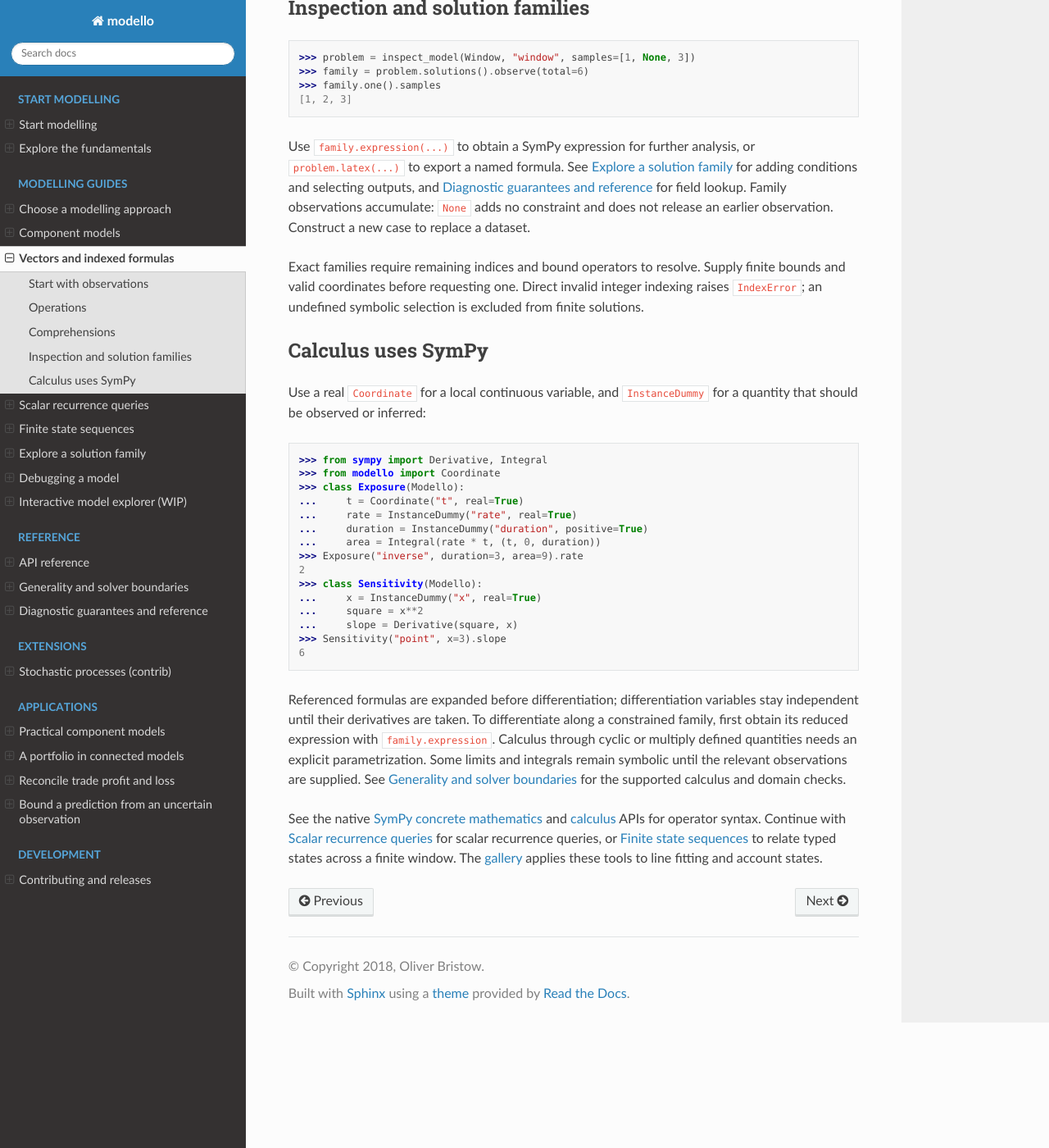
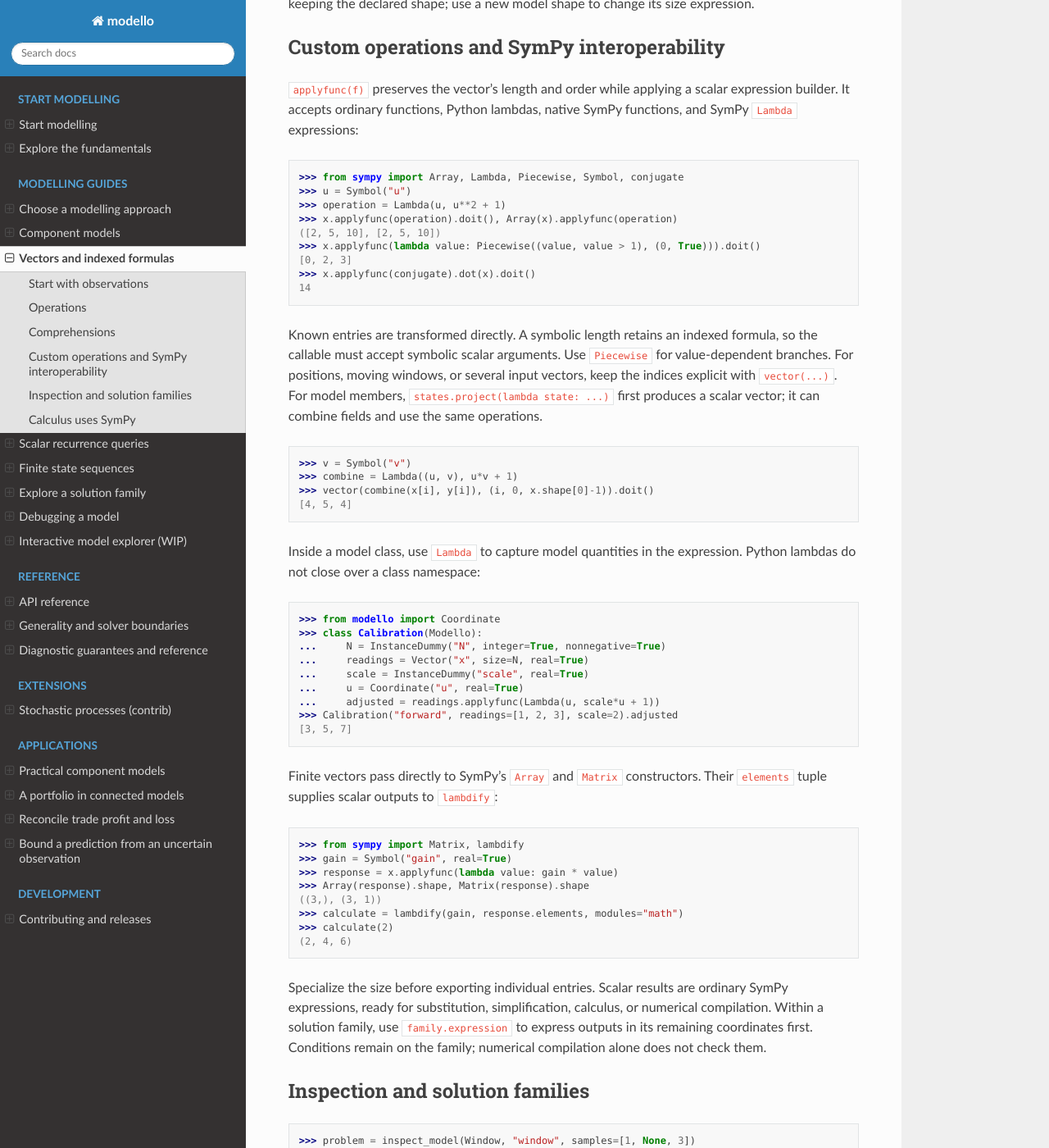
Before and after one commit to Code0x58/modello, a Sphinx documentation site: the page built from docs/vectors.rst, in a window 1280 px wide and 1400 px high, scrolled down 1781 px. Shown: the whole window at 82% size. Built offline with Sphinx 7.4.7 and the Read the Docs theme 3.1.0, drawn with Linux system fonts in a browser that asks for light colours; some of the changed text lies outside the part shown.

Commit message:
Add pointwise vector functions and improve SymPy composition

```diff
--- a/docs/api.rst
+++ b/docs/api.rst
@@ -113,7 +113,7 @@ Coordinates and indexed formulas
 .. autoclass:: Index
 
 .. autoclass:: Vector
-   :members: shape, elements, sum, product, dot, doit
+   :members: shape, elements, applyfunc, sum, product, dot, doit
 
 .. autofunction:: vector
 
--- a/docs/generality.rst
+++ b/docs/generality.rst
@@ -10,6 +10,8 @@ Representations and composition
 
 * :class:`~modello.Vector` contains scalar coordinates. Observed lengths and
   explicit size fields determine its finite shape before scalar solving.
+  ``applyfunc`` accepts symbolic scalar functions and preserves shape; indexed
+  comprehensions also express operations involving positions or several vectors.
   :func:`~modello.model_vector` retains a typed model at each position,
   including its component equations and fixed inner vectors.
 * :func:`~modello.model_recurrence` generates joint equations over a finite
--- a/docs/model-vectors.rst
+++ b/docs/model-vectors.rst
@@ -139,6 +139,10 @@ read. Nested field updates use canonical paths, for example
 when a calculation needs one. It can select nested fields or fixed inner
 positions. Use a projection directly inside an aggregate, as ``total_fees``
 does, instead of declaring extra vectors solely for storage.
+If a Python lambda uses another quantity from its class body, capture that
+quantity in a default argument, such as
+``project(lambda fill, rate=rate: rate * fill.notional)``. Alternatively, use an
+indexed comprehension. Python lambdas do not close over a class namespace.
 
 Each member needs a declared model type and each case needs a finite window.
 Use another construction for different observations, and declare another law
--- a/docs/vectors.rst
+++ b/docs/vectors.rst
@@ -34,6 +34,8 @@ need matching lengths; a vector of size ``N+1`` needs one more entry. ``N=3``
 also requests three unknown entries without supplying a vector. A literal
 ``size=3`` fixes the size.
 Use ``v.shape[0]`` for an unresolved size; ``len(v)`` needs a finite integer.
+``doit()`` leaves an unresolved length symbolic, so native SymPy transformations
+can compose before the size is known. Iteration and export need a finite length.
 Construct another case for a different observation window.
 
 Operations
@@ -87,6 +89,76 @@ assigning the formula:
 This requires every gross return to be positive. Inheritance can refine domains
 or formulas while keeping the declared shape; use a new model shape to change
 its size expression.
+
+.. _custom-vector-operations:
+
+Custom operations and SymPy interoperability
+--------------------------------------------
+
+``applyfunc(f)`` preserves the vector's length and order while applying a scalar
+expression builder. It accepts ordinary functions, Python lambdas, native SymPy
+functions, and SymPy ``Lambda`` expressions:
+
+.. code-block:: pycon
+
+   >>> from sympy import Array, Lambda, Piecewise, Symbol, conjugate
+   >>> u = Symbol("u")
+   >>> operation = Lambda(u, u**2 + 1)
+   >>> x.applyfunc(operation).doit(), Array(x).applyfunc(operation)
+   ([2, 5, 10], [2, 5, 10])
+   >>> x.applyfunc(lambda value: Piecewise((value, value > 1), (0, True))).doit()
+   [0, 2, 3]
+   >>> x.applyfunc(conjugate).dot(x).doit()
+   14
+
+Known entries are transformed directly. A symbolic length retains an indexed
+formula, so the callable must accept symbolic scalar arguments. Use
+``Piecewise`` for value-dependent branches. For positions, moving windows, or
+several input vectors, keep the indices explicit with ``vector(...)``.
+For model members, ``states.project(lambda state: ...)`` first produces a scalar
+vector; it can combine fields and use the same operations.
+
+.. code-block:: pycon
+
+   >>> v = Symbol("v")
+   >>> combine = Lambda((u, v), u*v + 1)
+   >>> vector(combine(x[i], y[i]), (i, 0, x.shape[0]-1)).doit()
+   [4, 5, 4]
+
+Inside a model class, use ``Lambda`` to capture model quantities in the
+expression. Python lambdas do not close over a class namespace:
+
+.. code-block:: pycon
+
+   >>> from modello import Coordinate
+   >>> class Calibration(Modello):
+   ...     N = InstanceDummy("N", integer=True, nonnegative=True)
+   ...     readings = Vector("x", size=N, real=True)
+   ...     scale = InstanceDummy("scale", real=True)
+   ...     u = Coordinate("u", real=True)
+   ...     adjusted = readings.applyfunc(Lambda(u, scale*u + 1))
+   >>> Calibration("forward", readings=[1, 2, 3], scale=2).adjusted
+   [3, 5, 7]
+
+Finite vectors pass directly to SymPy's ``Array`` and ``Matrix`` constructors.
+Their ``elements`` tuple supplies scalar outputs to ``lambdify``:
+
+.. code-block:: pycon
+
+   >>> from sympy import Matrix, lambdify
+   >>> gain = Symbol("gain", real=True)
+   >>> response = x.applyfunc(lambda value: gain * value)
+   >>> Array(response).shape, Matrix(response).shape
+   ((3,), (3, 1))
+   >>> calculate = lambdify(gain, response.elements, modules="math")
+   >>> calculate(2)
+   (2, 4, 6)
+
+Specialize the size before exporting individual entries. Scalar results are
+ordinary SymPy expressions, ready for substitution, simplification, calculus,
+or numerical compilation. Within a solution family, use ``family.expression``
+to express outputs in its remaining coordinates first. Conditions remain on the
+family; numerical compilation alone does not check them.
 
 Inspection and solution families
 --------------------------------
```
Also changed, not shown: docs/modelling.rst (+26 -2 lines), docs/solutions.rst (+19 -0 lines), 6 other files.
